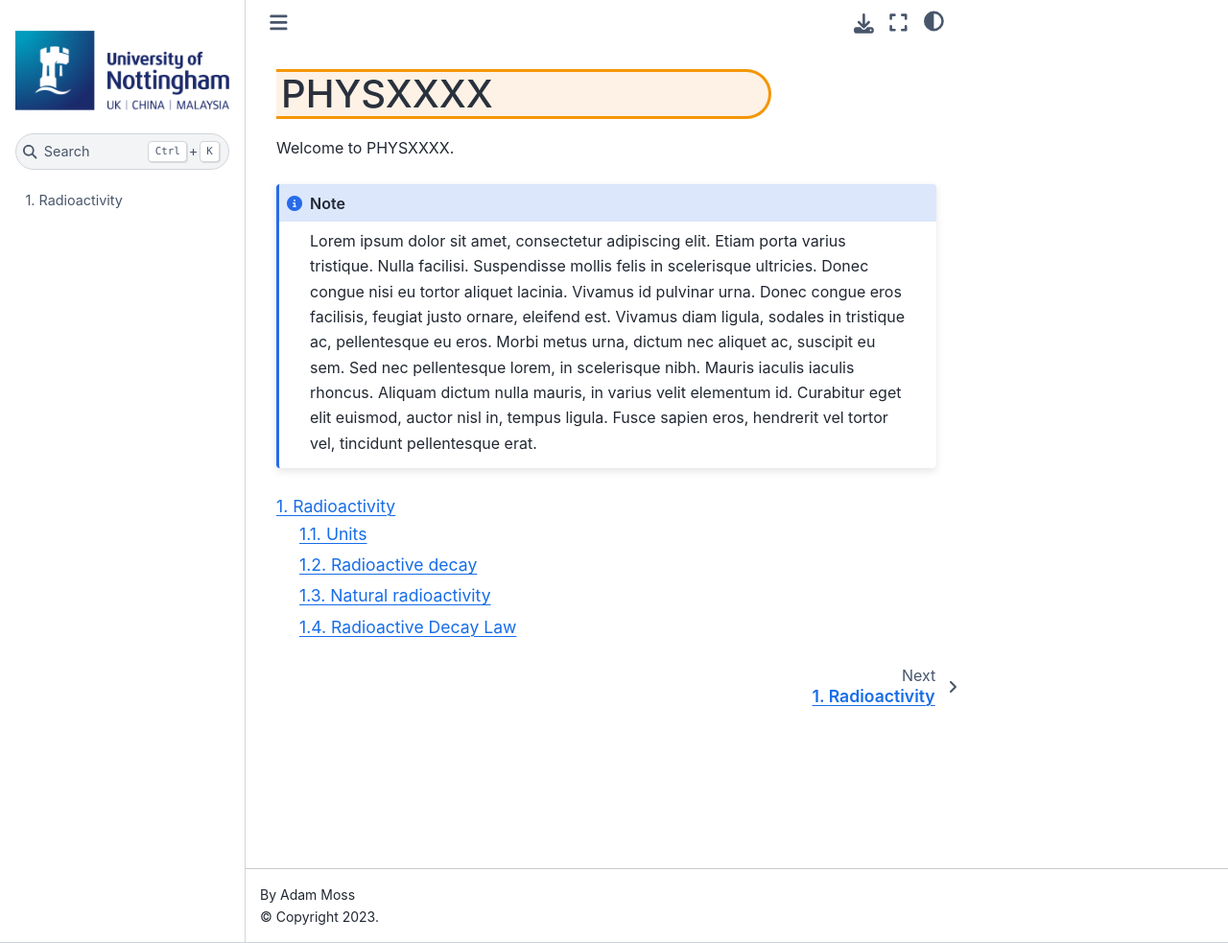
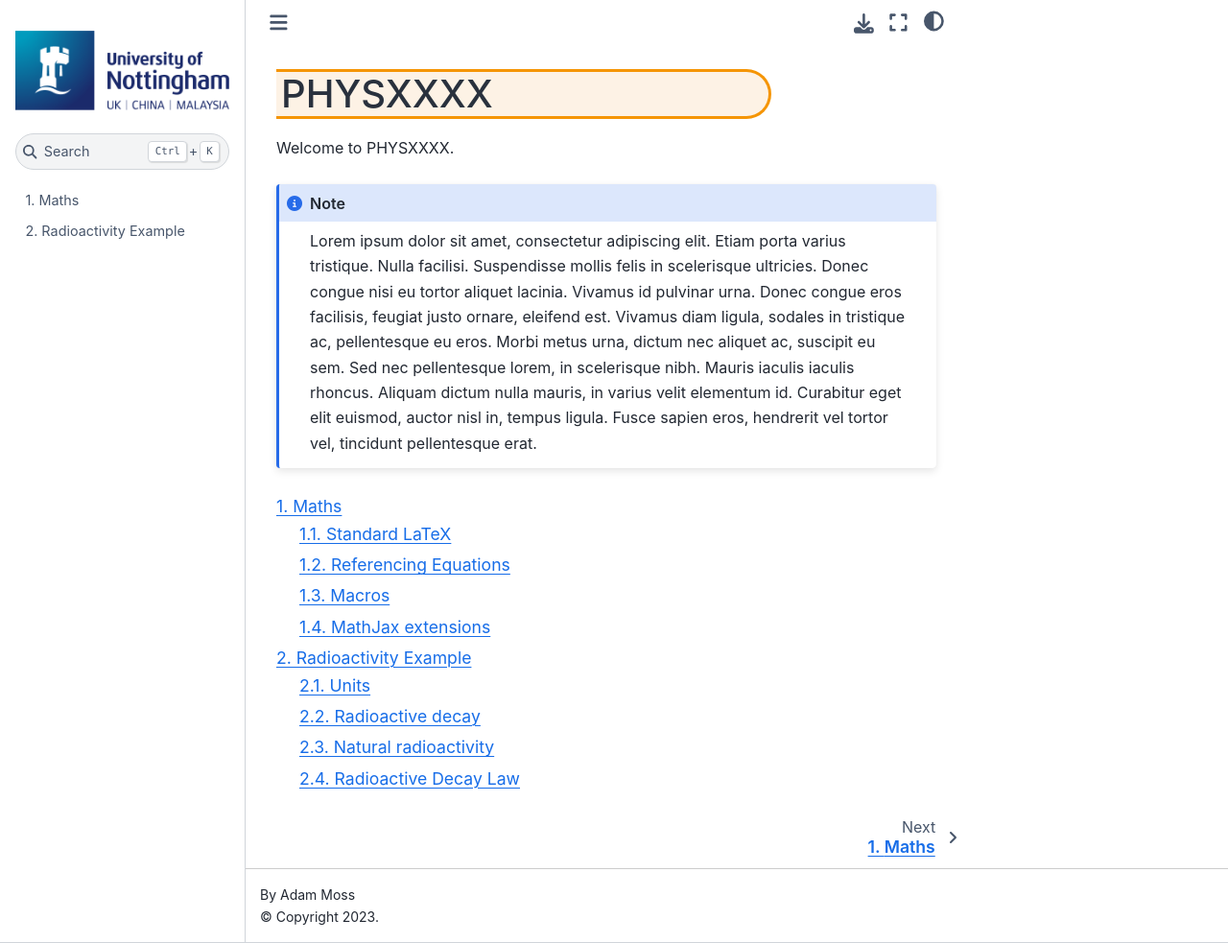
Before and after one commit to adammoss/ExampleBook, a Jupyter Book: the page built from main.md, in a window 1280 px wide and 983 px high. Shown: the whole window at 96% size. Built offline with Jupyter Book 1.0.4 settings and Sphinx 7.4.7 and the Sphinx Book theme 1.1.4, drawn with Linux system fonts in a browser that asks for light colours; part of the change alters nothing that is shown.

Commit message:
Load packages example

````diff
--- a/Chapters/test.md
+++ b/Chapters/example.md
@@ -1,4 +1,4 @@
-# Radioactivity
+# Radioactivity Example
 
 ## Units
 
--- /dev/null
+++ b/Chapters/maths.md
@@ -0,0 +1,136 @@
+# Maths
+
+## Standard LaTeX
+
+Jupyter Books allows the typesetting of mathematics using LaTeX via the MathJax package.
+
+All standard LaTeX command can be used in the usual way. So, we can use `$...$` for inline mathematics, eg: $a^2+b^2=c^2$
+
+or `$$...$$` for a maths block:
+
+$$
+  f(x) = ax^2+bx+c
+$$
+
+
+In `_config.yml` the amsmath extension has been switched on using
+
+	parse:
+      myst_enable_extensions:
+        - amsmath
+
+
+This enables amsmath environments, such as `equation`, `align`, `pmatrix`, etc to be used.
+
+For example, using `equation*` gives:
+
+\begin{equation*}
+g(x) = \sin(x^2+1)
+\end{equation*}
+
+and using `align*` gives
+
+\begin{align*}
+a &= b+c\\
+a &= d+e
+\end{align*}
+
+`pmatrix`, etc, can be used with or without being placed in a maths environment.
+
+$$
+\begin{pmatrix} a & b & c \\ d & e & f \end{pmatrix}
+$$
+And other environments are also available:
+
+$$
+H(x) = \begin{cases}
+1, & x > 0 \\
+0, &\text{otherwise.}
+\end{cases}
+$$
+
+
+## Referencing Equations
+
+There are two ways of labelling and referencing equations.
+
+A regular `$$...$$` block can be used labelled with the following syntax:
+
+	$$
+	LaTeX
+	$$ (label_name)
+
+or a MyST maths block can labelled, with this syntax:
+
+	```{math}
+	:label: label_name
+	LaTeX
+	```
+
+In both cases, the equations can be referenced using `{eq}`label_name`.
+
+Here are two examples:
+
+$$
+\sin^2(x)+\cos^2(x)\equiv 1
+$$ (trig_id1)
+
+```{math}
+:label: trig_id2
+\sin(2x) = 2\sin(x)\cos(x)
+```
+
+The equations can then be referenced: {eq}`trig_id1` and {eq}`trig_id2`.
+
+```{note}
+The usual LaTex `\label` command will not work in a Jupyter Book.
+```
+
+## Macros
+
+User defined *macros* can be added into the `_config.yml` file. They should be defined in this position:
+
+	sphinx:
+	  mathjax3_config:
+        tex:
+	        macros:
+
+The syntax is a little awkward and not discussed further here ,but as examples, `_config.yml` contains `\myfrac`, `\argmax` and `\partd`:
+
+$$\myfrac{1}{2}$$
+
+$$\argmax_{x \in X} |x|$$
+
+$$\partd{f}{x},\quad \partd{f}{y}$$
+
+
+## MathJax extensions
+
+[MathsJax extensions](https://docs.mathjax.org/en/latest/input/tex/extensions/index.html) can be in loaded by editing the config, e.g.
+
+	sphinx:
+	  mathjax3_config:
+        tex:
+          packages: "[+]": ["mathtools", "physics", "color"]
+        loader:
+          load: ["[tex]/mathtools", "[tex]/physics", "[tex]/color"]
+
+
+```{math}
+z=\frac{\splitfrac{ab+cd+ef+gh+ij}{+kl+mn+op+qr}}{y}
+```
+
+```{math}
+T=\sum_{
+    \mathclap{\substack{i_1,\ldots,i_n=1 \\ j_1,\ldots,j_m=1}}}^d
+    T_{j_1,\ldots,j_m}^{i_1,\ldots,i_n}
+    E_{i_1,\ldots,i_n}^{j_1,\ldots,j_m}
+```
+
+```{math}
+\order{x^2}
+```
+
+```{math}
+\color{red}{x} + \color{blue}{y}
+```
--- a/_config.yml
+++ b/_config.yml
@@ -53,6 +53,10 @@ sphinx:
           "argmax": [ "\\operatorname*{arg\\,max}" ]
           "ptl": "\\partial"
           "partd": [ "\\frac{\\ptl#1}{\\ptl#2}",2 ]
+        packages:
+          "[+]": ["mathtools", "physics"]
+      loader:
+        load: ["[tex]/mathtools", "[tex]/physics"]
 
     html_theme_options:
        logo:
--- a/_toc.yml
+++ b/_toc.yml
@@ -8,4 +8,5 @@ defaults: # The defaults key will be applied to all chapters and sub-sections
   maxdepth: 2 #Controls the depth of the table of contents on a page
   numbered: 2
 chapters:
-  - file: Chapters/test.md
+  - file: Chapters/maths.md
+  - file: Chapters/example.md
````
